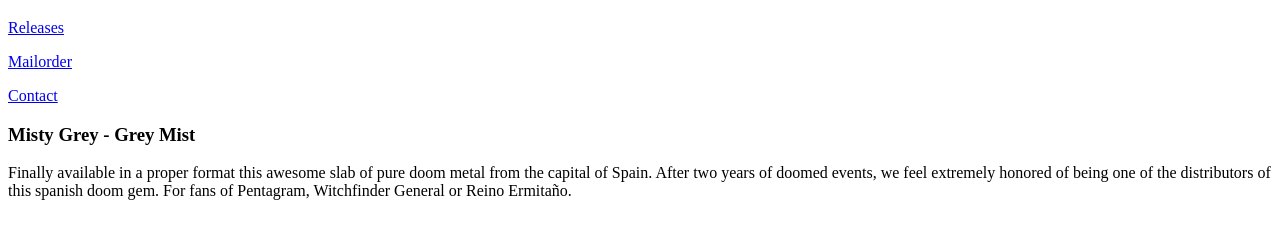
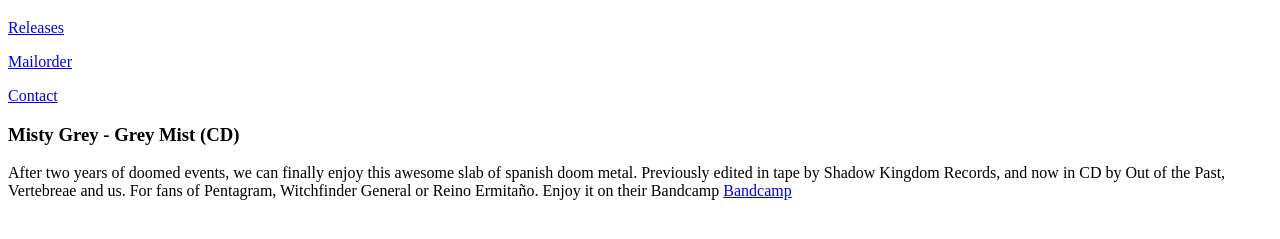
Before and after one commit to MiguelSR/Topillo-Records, a plain HTML site: page index.html in a window 1280 px wide. Shown: the part 61-300 px from the top of the page. Drawn offline with nearby package versions, Linux system fonts and the light colour scheme.

Commit message:
Fixed description

```diff
--- a/index.html
+++ b/index.html
@@ -13,8 +13,8 @@
 <main>
   <section class="releases">
     <article>
-      <h1>Misty Grey - Grey Mist</h1>
-      <p>Finally available in a proper format this awesome slab of pure doom metal from the capital of Spain. After two years of doomed events, we feel extremely honored of being one of the distributors of this spanish doom gem. For fans of Pentagram, Witchfinder General or Reino Ermita&ntilde;o.</p>
+      <h1>Misty Grey - Grey Mist (CD)</h1>
+      <p>After two years of doomed events, we can finally enjoy this awesome slab of spanish doom metal. Previously edited in tape by Shadow Kingdom Records, and now in CD by Out of the Past, Vertebreae and us. For fans of Pentagram, Witchfinder General or Reino Ermita&ntilde;o. Enjoy it on their Bandcamp <a href="https://mistygreydoom.bandcamp.com/album/grey-mist" target="_blank">Bandcamp</a></p>
     </article>
   </section>
   <section class="contact" style="display:none">
```
